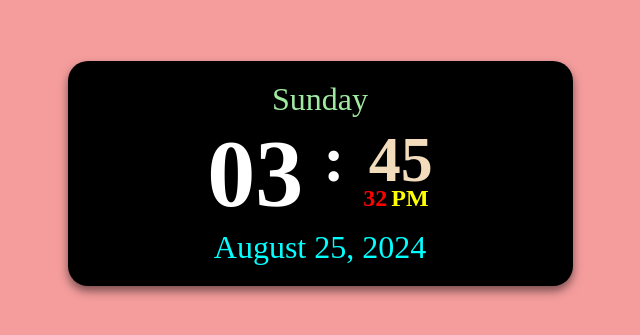
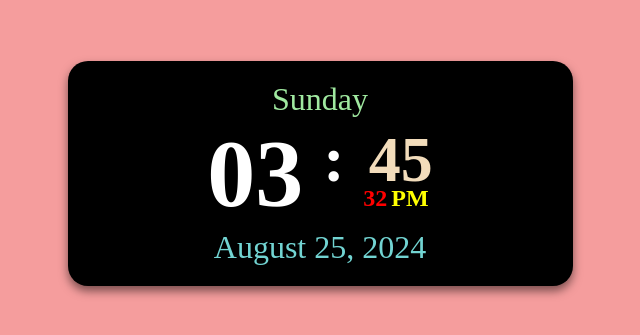
Before and after one commit to ayaz-alijamali/Digital-clock, a plain HTML site: page index.html in a window 1280 px wide. Shown: the part 227-562 px from the top of the page, without its empty margins (320-960 px from the left). Drawn offline with Linux system fonts and the light colour scheme.

Commit message:
style update

```diff
--- a/style.css
+++ b/style.css
@@ -48,7 +48,7 @@ body, .time, .liftSide, .rihgtSide, .day, .date {
 
 
 #ddmmyy {
-    color: cyan;
+    color: rgb(114, 212, 210);
 }
 
 
```
